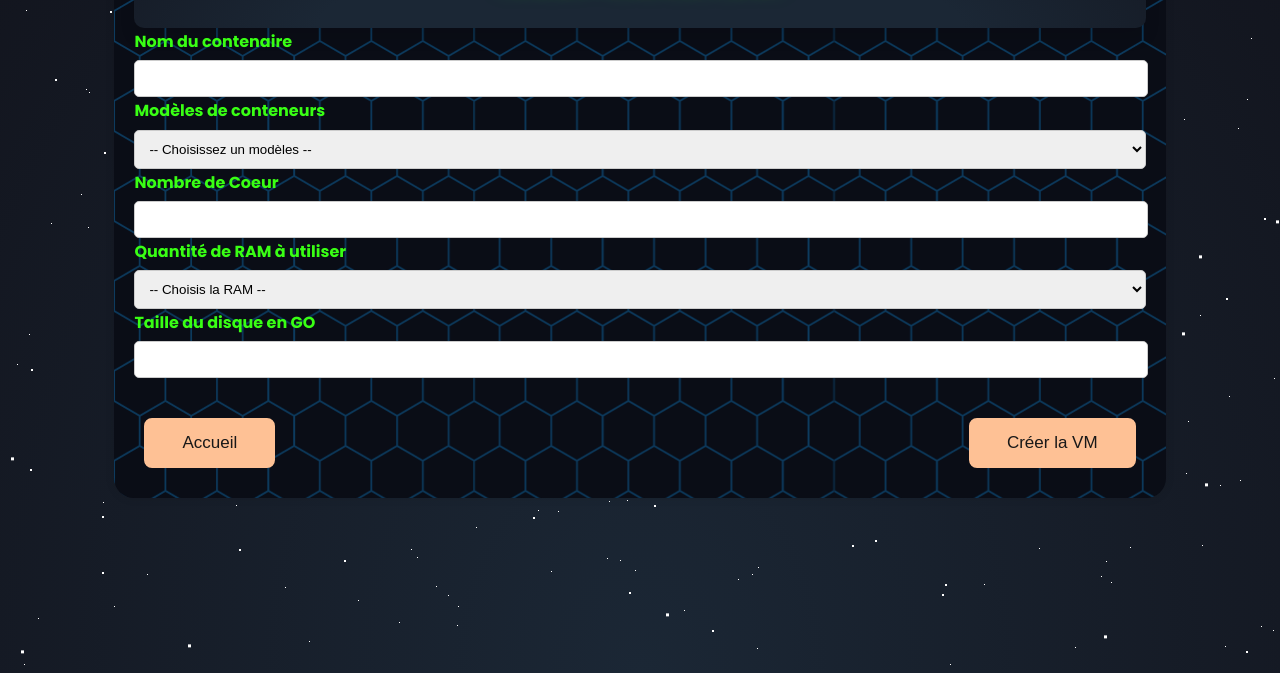
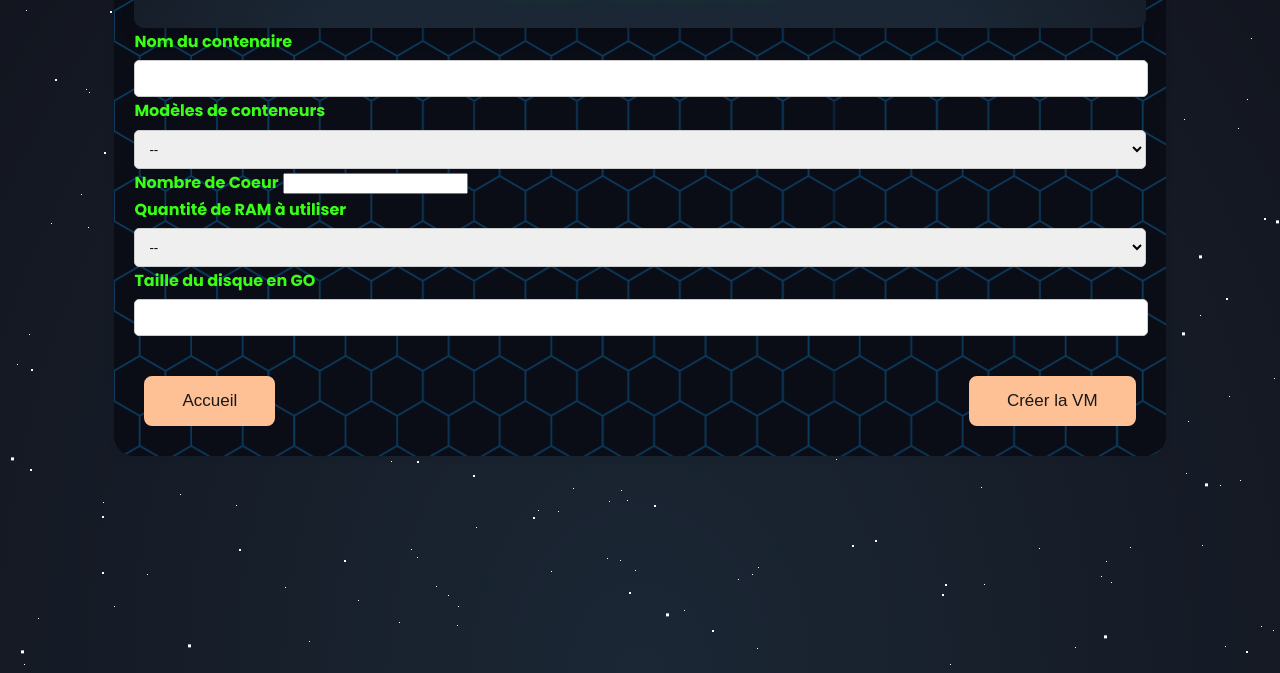
Before and after one commit to AbrahamOP/AutoFullProjet, a plain HTML site: page static/lxc/lxc.html in a window 1280 px wide. Shown: the part 143-816 px from the top of the page. Drawn offline with Linux system fonts and the light colour scheme.

Commit message:
Update the lxc.html

```diff
--- a/static/lxc/lxc.html
+++ b/static/lxc/lxc.html
@@ -29,7 +29,7 @@
             <div class="form-group">
                 <label><strong>Modèles de conteneurs</strong></label>
                 <select name="OS" id="os">
-                    <option value="">-- Choisissez un modèles --</option>
+                    <option value="">--</option>
                     <option value="ubuntu-20.04">Ubuntu 22.04</option>
                     <option value="ubuntu-22.04">Ubuntu 23.04</option>
                     <option value="debian-11">Debian 11</option>
@@ -39,13 +39,13 @@
 
             <div class="form-group">
                 <label for="tailledisque"><strong>Nombre de Coeur</strong></label>
-                <input type="text" name="tailledisque"></input>
+                <input type="number" name="tailledisque" max="32">
             </div>
 
             <div class="form-group">
                 <label><strong>Quantité de RAM à utiliser</strong></label>
                 <select name="OS" id="os">
-                    <option value="">-- Choisis la RAM --</option>
+                    <option value="">--</option>
                     <option value="ubuntu-20.04">2 Go</option>
                     <option value="ubuntu-22.04">4 Go</option>
                     <option value="debian-11">6 GO</option>
@@ -54,7 +54,7 @@
             </div>
             <div class="form-group">
                 <label for="tailledisque"><strong>Taille du disque en GO</strong></label>
-                <input type="text" name="tailledisque"></input>
+                <input type="text" name="tailledisque" min="32">
             </div>
 
             <div class="barre-navigation">
```
